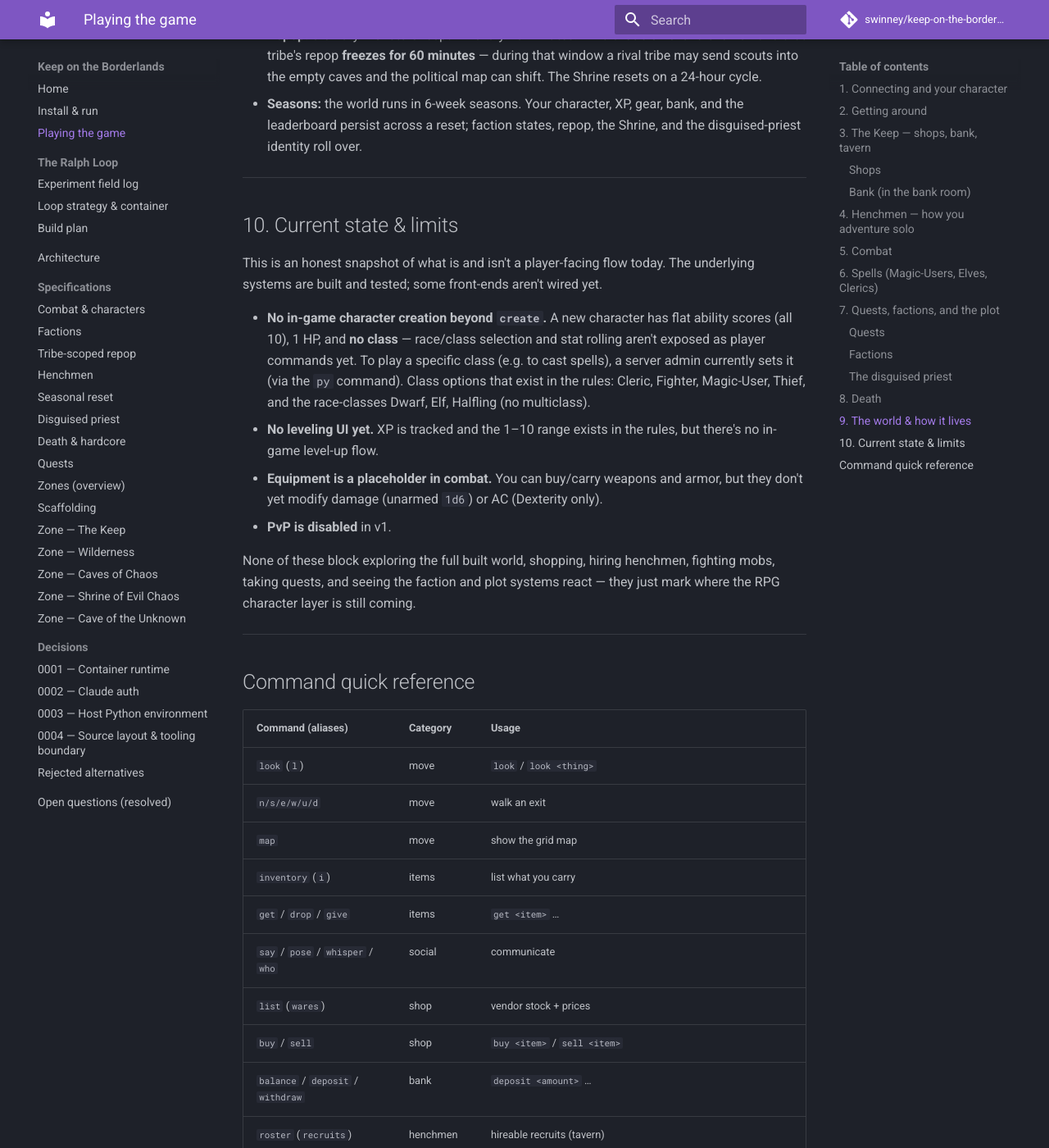
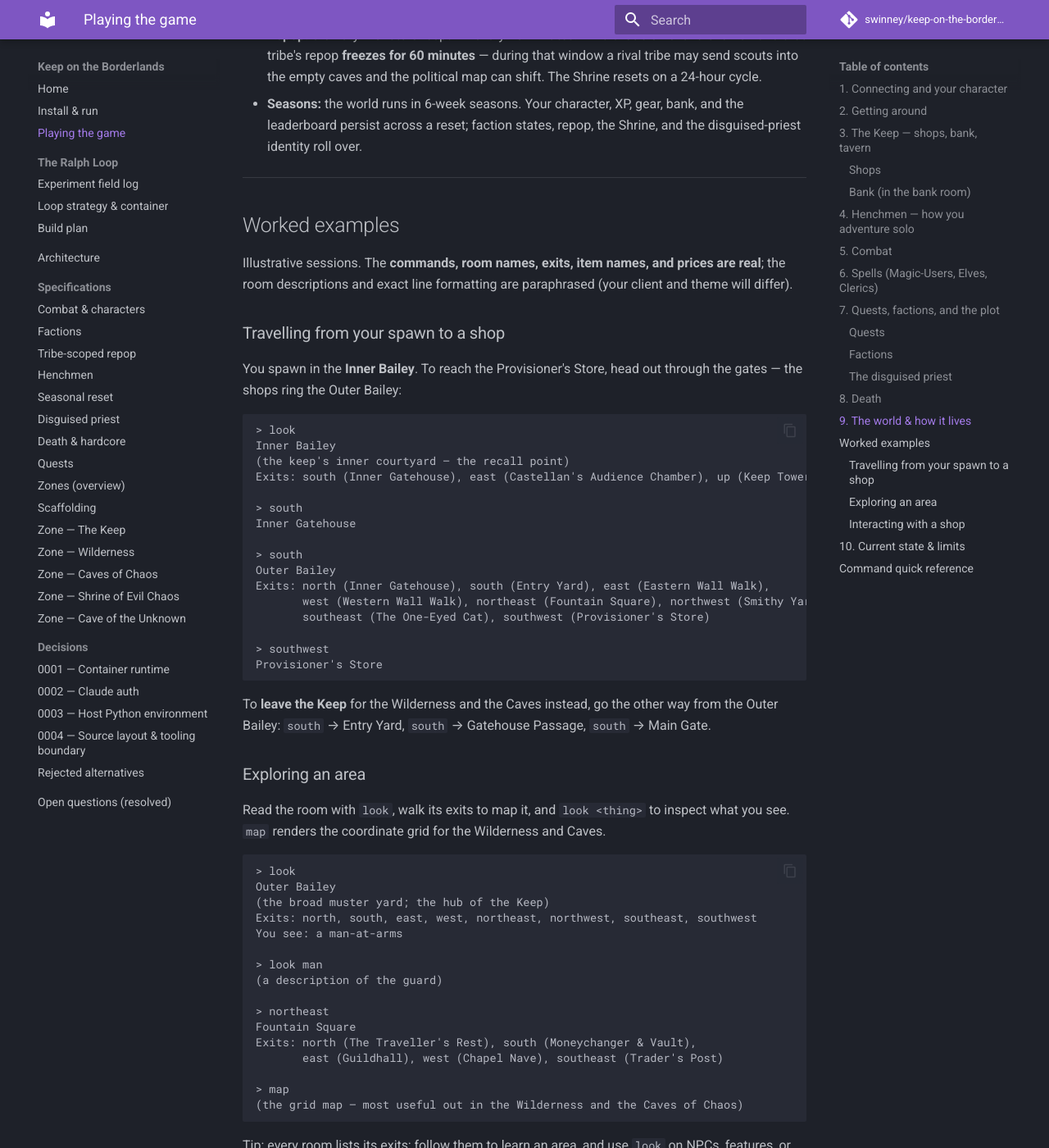
Before and after one commit to swinney/keep-on-the-borderlands, an MkDocs documentation site: the page built from docs/playing.md, in a window 1280 px wide and 1400 px high, scrolled down 4744 px. Shown: the whole window at 82% size. Built offline with MkDocs 1.6.1 and Material for MkDocs 9.7.7, drawn with Linux system fonts in a browser that asks for light colours; comment, search, counter and statistics services are not loaded; some of the changed text lies outside the part shown.

Commit message:
docs: add worked examples to the player guide (explore, shop, travel) (#36)
Three illustrative sessions in docs/playing.md: travelling from the Inner Bailey
spawn out to a shop, exploring an area (look/exits/map), and interacting with a
shop (list/buy/inventory/sell). Commands, room names, exits, item names/prices,
and shop output strings are grounded in the real Keep graph (world/zones/keep)
and economy command output; descriptive prose is paraphrased.

````diff
--- a/docs/playing.md
+++ b/docs/playing.md
@@ -213,6 +213,107 @@
 
 ---
 
+## Worked examples
+
+Illustrative sessions. The **commands, room names, exits, item names, and prices
+are real**; the room descriptions and exact line formatting are paraphrased (your
+client and theme will differ).
+
+### Travelling from your spawn to a shop
+
+You spawn in the **Inner Bailey**. To reach the Provisioner's Store, head out
+through the gates — the shops ring the Outer Bailey:
+
+```
+> look
+Inner Bailey
+(the keep's inner courtyard — the recall point)
+Exits: south (Inner Gatehouse), east (Castellan's Audience Chamber), up (Keep Tower)
+
+> south
+Inner Gatehouse
+
+> south
+Outer Bailey
+Exits: north (Inner Gatehouse), south (Entry Yard), east (Eastern Wall Walk),
+       west (Western Wall Walk), northeast (Fountain Square), northwest (Smithy Yard),
+       southeast (The One-Eyed Cat), southwest (Provisioner's Store)
+
+> southwest
+Provisioner's Store
+```
+
+To **leave the Keep** for the Wilderness and the Caves instead, go the other way
+from the Outer Bailey: `south` → Entry Yard, `south` → Gatehouse Passage, `south`
+→ Main Gate.
+
+### Exploring an area
+
+Read the room with `look`, walk its exits to map it, and `look <thing>` to inspect
+what you see. `map` renders the coordinate grid for the Wilderness and Caves.
+
+```
+> look
+Outer Bailey
+(the broad muster yard; the hub of the Keep)
+Exits: north, south, east, west, northeast, northwest, southeast, southwest
+You see: a man-at-arms
+
+> look man
+(a description of the guard)
+
+> northeast
+Fountain Square
+Exits: north (The Traveller's Rest), south (Moneychanger & Vault),
+       east (Guildhall), west (Chapel Nave), southeast (Trader's Post)
+
+> map
+(the grid map — most useful out in the Wilderness and the Caves of Chaos)
+```
+
+Tip: every room lists its exits; follow them to learn an area, and use `look` on
+NPCs, features, or items before you interact.
+
+### Interacting with a shop
+
+At the **Provisioner's Store**, list the wares, buy, and check your pack:
+
+```
+> list
+Wares for sale:
+  torch - 1 gp
+  oil_flask - 2 gp
+  rope_50ft - 1 gp
+  rations_standard - 5 gp
+  lantern - 10 gp
+  holy_water - 25 gp
+  ... (and more)
+
+> buy torch
+You buy torch for 1 gp. You have 104 gp left.
+
+> buy lantern
+You buy lantern for 10 gp. You have 94 gp left.
+
+> inventory
+You are carrying:
+  torch
+  lantern
+```
+
+Sell loot back at the **Trader's Post** (off Fountain Square, `southeast`) — the
+Trader is the one vendor that *buys*, at half the list price:
+
+```
+> sell dagger
+You sell dagger for 1 gp.
+```
+
+If a vendor doesn't stock an item you try to buy: `I don't deal in that.` If you
+can't afford it: `You can't afford that (40 gp).`
+
+---
+
 ## 10. Current state & limits
 
 This is an honest snapshot of what is and isn't a player-facing flow today. The
````
